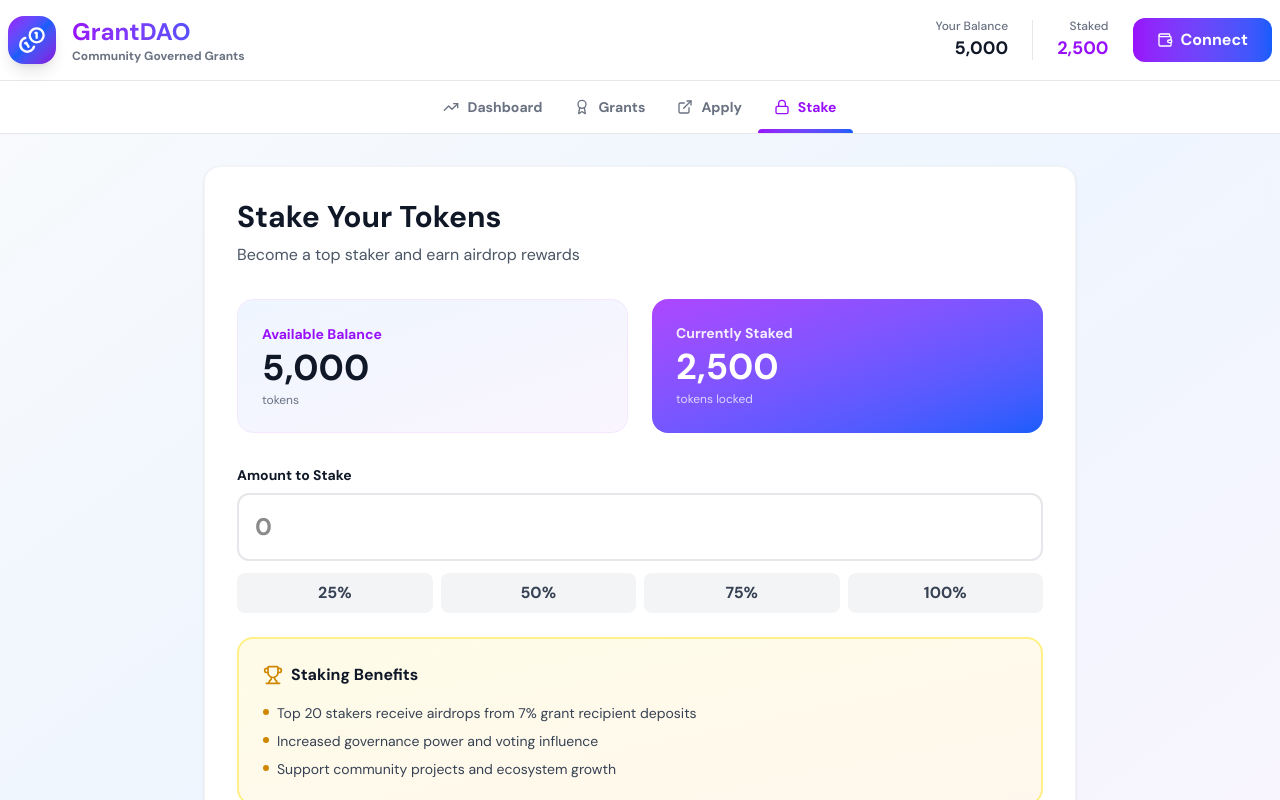
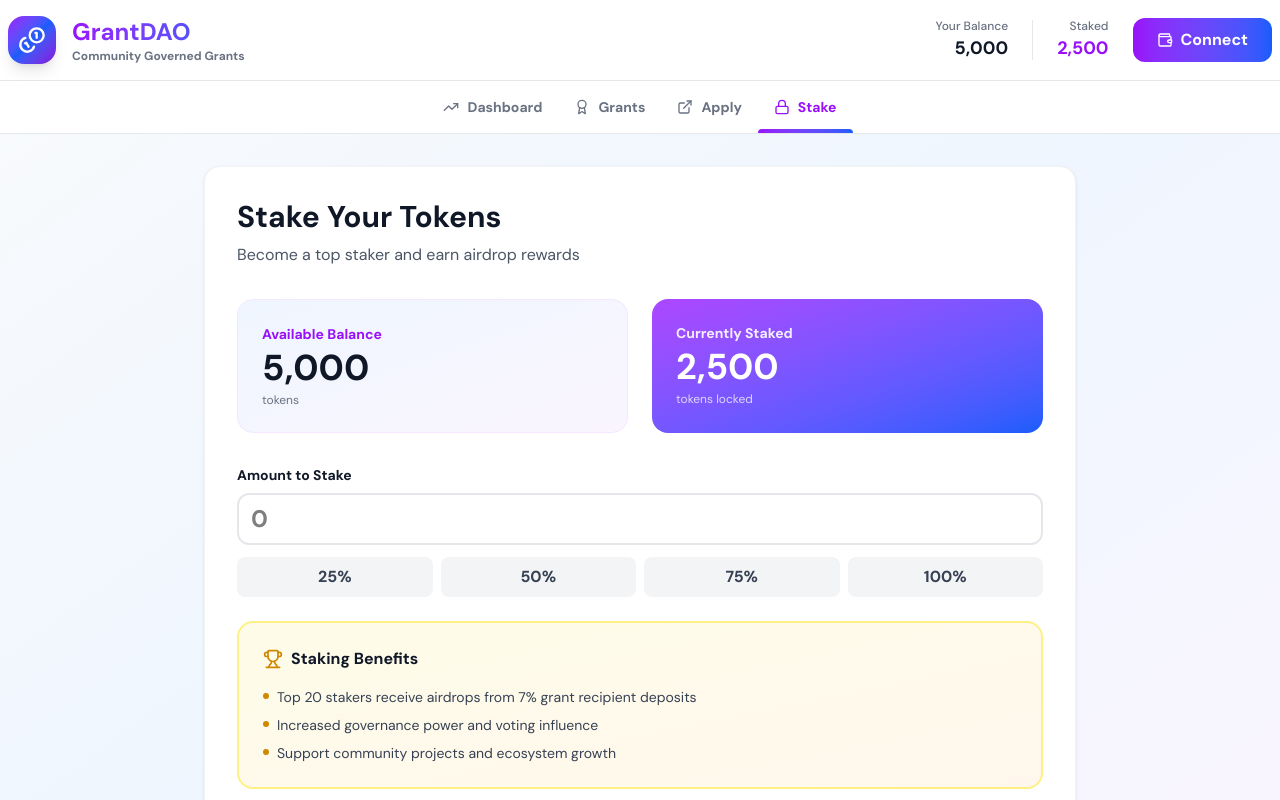
Before and after one commit to 0x3devoidbackup/fiatrading, a Next.js app: page / in a window 1280 px wide. Both pictures are taken after a click on the button "Stake". Shown: the top 800 px of the page. Built offline with nearby package versions, Linux system fonts and the light colour scheme.

Commit message:
chain --selection

```diff
--- a/src/app/grant.tsx
+++ b/src/app/grant.tsx
@@ -749,7 +749,7 @@ const App = () => {
                   <input
                     type="number"
                     placeholder="0"
-                    className="w-full px-4 py-4 border-2 border-gray-200 rounded-xl focus:border-purple-500 focus:outline-none text-2xl font-bold transition-all"
+                    className="w-full px-3 py-2 border-2 text-black border-gray-200 rounded-xl focus:border-purple-500 focus:outline-none text-2xl font-bold transition-all"
                   />
                   <div className="flex gap-2 mt-3">
                     {[25, 50, 75, 100].map(pct => (
@@ -784,7 +784,7 @@ const App = () => {
                   </ul>
                 </div>
 
-                <button className="w-full py-4 bg-gradient-to-r from-purple-600 to-blue-600 text-white rounded-xl font-bold hover:shadow-lg hover:scale-105 transition-all text-lg flex items-center justify-center gap-2">
+                <button className="w-full py-3 text-sm bg-gradient-to-r from-purple-600 to-blue-600 text-white rounded-xl font-bold hover:shadow-lg hover:scale-105 transition-all text-lg flex items-center justify-center gap-2">
                   <Lock className="w-5 h-5" />
                   Stake Tokens
                 </button>
```
